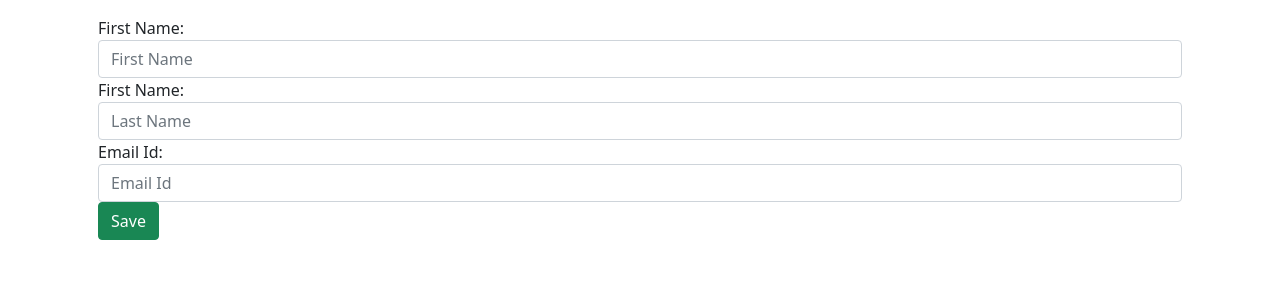
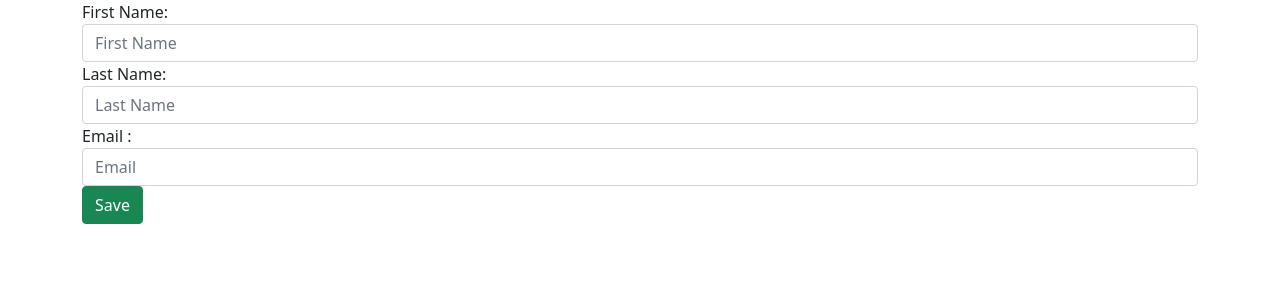
Before and after one commit to tipu721/JKB-Foundation, a React (Create React App) app in the folder frontend/: page /employee in a window 1280 px wide. Shown: the top 300 px of the page. Built offline with nearby package versions, Linux system fonts and the light colour scheme.

Commit message:
save static data with onclick event

```diff
--- a/frontend/src/components/EmployeeAdd.js
+++ b/frontend/src/components/EmployeeAdd.js
@@ -1,66 +1,52 @@
-import React, { Component } from "react";
-import EmployeeService from "./EmployeeService";
+import React, { Component } from 'react'
+import EmployeeService from './EmployeeService';
 
 export default class EmployeeAdd extends Component {
+
   constructor(props) {
-    super(props);
+    super(props)
   }
 
-  saveOrUpdateEmployee = (e) => {
+  saveOrUpdateEmployee(e) {
     e.preventDefault();
 
-    let employee = {
-      firstName: this.state.firstName,
-      lastName: this.state.lastName,
-      email: this.state.email,
-    };
+    alert('You are adding a employee!')
 
-    console.log('employee => ' + JSON.stringify(employee));
+    var employee = {
+      firstName: 'Tipu',
+      lastName: 'Sultan',
+      email: 'sultan@gmail.com'
+    }
 
-    EmployeeService.addEmployee(employee).then(res => {
-      this.props.history.push('/employees');
-    });
+    EmployeeService.addEmployee(employee);
+    window.location = 'employees'
 
-  };
+
+  }
 
   render() {
     return (
       <div>
-        <div className="card-body">
         <form>
           <div className="form-group">
             <label> First Name: </label>
-              <input
-                placeholder="First Name"
-                name="firstName"
-                className="form-control"
-              />
+            <input placeholder="First Name" name="firstName" className="form-control" />
           </div>
+
           <div className="form-group">
-              <label> First Name: </label>
-              <input
-                placeholder="Last Name"
-                name="lastName"
-                className="form-control"
-              />
+            <label> Last Name: </label>
+            <input placeholder="Last Name" name="lastName" className="form-control" />
           </div>
+
           <div className="form-group">
-              <label> Email Id: </label>
-              <input
-                placeholder="Email Id"
-                name="email"
-                className="form-control"
-              />
+            <label> Email : </label>
+            <input placeholder="Email" name="email" className="form-control" />
           </div>
-            <button
-              className="btn btn-success"
-              onClick={this.saveOrUpdateEmployee}
-            >
-              Save
-            </button>
+
+
+          <button className="btn btn-success" onClick={this.saveOrUpdateEmployee}>Save</button>
         </form>
       </div>
-      </div>
-    );
+    )
   }
 }
```
Lines whose indentation alone changed are shown as unchanged.
